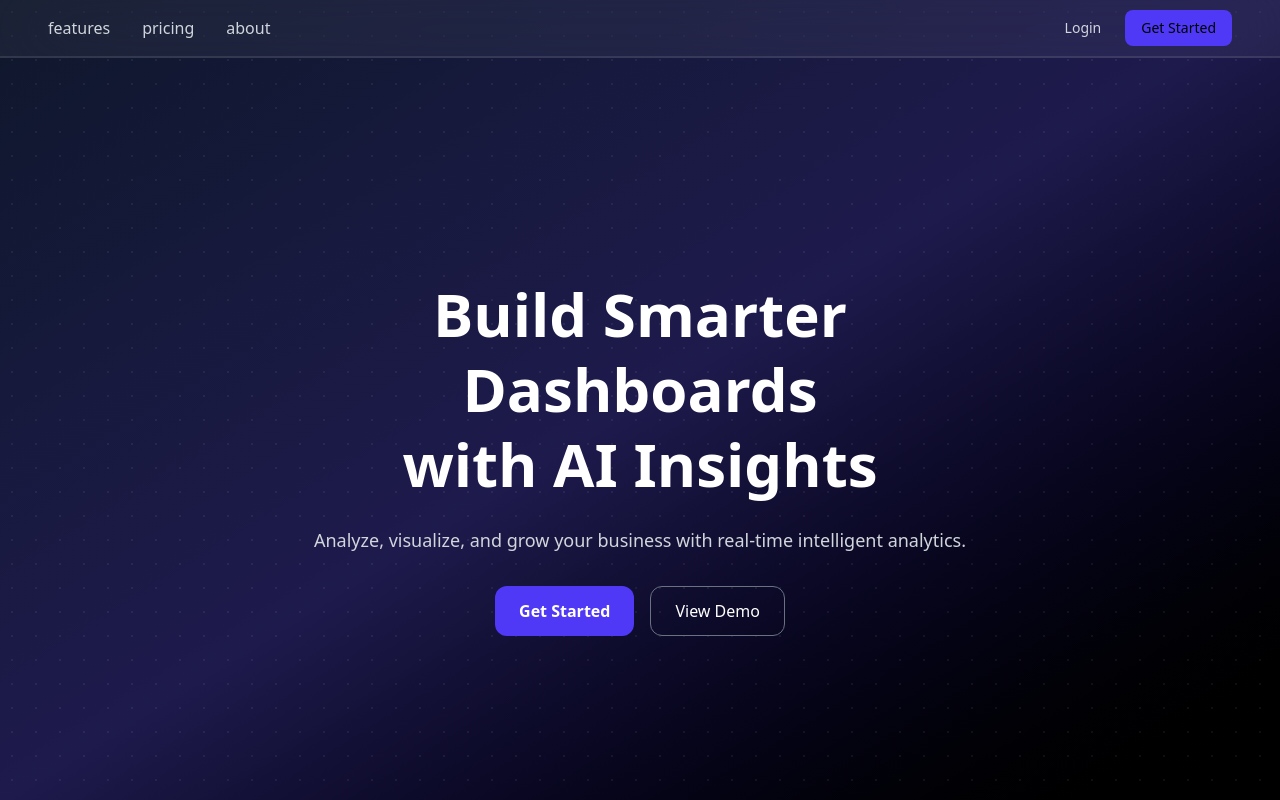
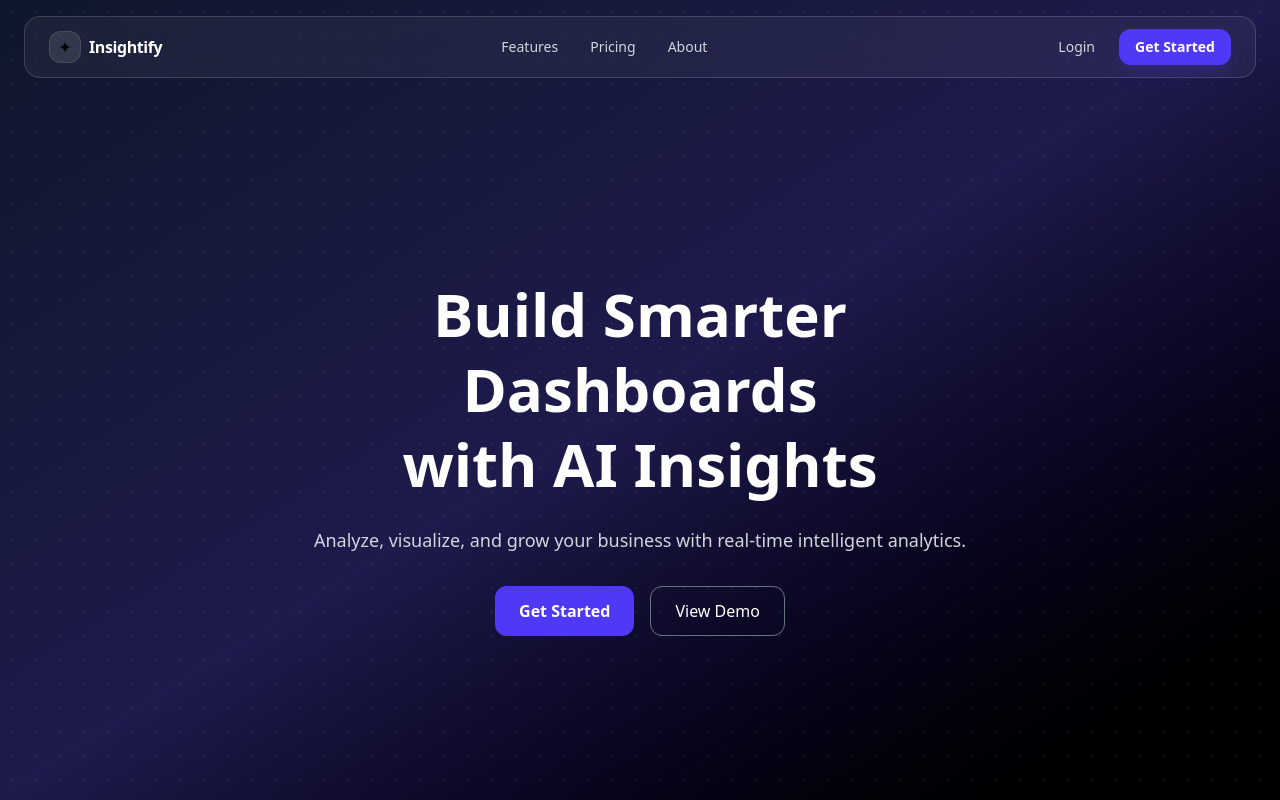
Before and after one commit to seriously0-0/insightify, a Next.js app: page / in a window 1280 px wide. Shown: the top 800 px of the page. Built offline with nearby package versions, Linux system fonts and the light colour scheme.

Commit message:
feat: set first layout

```diff
--- a/src/components/layout/Navbar.tsx
+++ b/src/components/layout/Navbar.tsx
@@ -1,28 +1,43 @@
-"use client"
+"use client";
 
-import Link from "next/link"
+import Link from "next/link";
 
+const navItems = [
+  { label: "Features", href: "#features" },
+  { label: "Pricing", href: "#pricing" },
+  { label: "About", href: "#about" },
+];
 
-const navItem = [
-    {lable:'features',href:'#features'},
-    {lable:'pricing',href:'#pricing'},
-    {lable:'about',href:'#about'},
-]
-export default function Navbar(){
-    return(
-        <nav className="fixed top-0 w-full z-50 backdrop-blur-2xl bg-white/5 border-b border-white/10 ">
-            {/* <div className="max-w-7xl mx-auto px-6 py-4 flex items-center justify-between">
-                <Link href="/" className="text-xl font-bold text-white"></Link>
-            </div> */}
-            <div className="flex items-center justify-between border-b border-white/10 px-12 py-2">
-                <div className="hidden md:flex gap-8 text-gray-300 items-center py-2">
-                    {navItem.map((item)=>(
-                    <Link key={item.href}
-                    href={item.href} className="hover:text-white transition">
-                        {item.lable}
+export default function Navbar() {
+  return (
+    <nav className="fixed top-0 w-full z-50">
+      <div className="mx-auto max-w-7xl px-6">
+        <div className="mt-4 rounded-2xl border border-white/15 bg-white/5 backdrop-blur-2xl">
+          <div className="flex items-center justify-between px-4 py-3 md:px-6">
+            {/* Logo */}
+            <Link href="/" className="flex items-center gap-2">
+              <span className="inline-flex h-8 w-8 items-center justify-center rounded-xl bg-white/10 border border-white/10">
+                ✦
+              </span>
+              <span className="text-white font-semibold tracking-tight">
+                Insightify
+              </span>
+            </Link>
+
+            {/* Links */}
+            <div className="hidden md:flex items-center gap-2">
+              {navItems.map((item) => (
+                <Link
+                  key={item.href}
+                  href={item.href}
+                  className="px-3 py-2 rounded-xl text-sm text-gray-300 hover:text-white hover:bg-white/5 transition"
+                >
+                  {item.label}
                 </Link>
               ))}
             </div>
+
+            {/* CTA */}
             <div className="flex items-center gap-3">
               <Link
                 href="#"
@@ -30,11 +45,14 @@ export default function Navbar(){
               >
                 Login
               </Link>
-                    <button className="px-4 py-2 rounded-lg bg-indigo-600 hover:bg-indigo-500 transition text-sm font-medium">
+
+              <button className="px-4 py-2 rounded-xl bg-indigo-600 hover:bg-indigo-500 transition text-sm font-semibold text-white shadow-lg shadow-indigo-600/20">
                 Get Started
               </button>
             </div>
           </div>
+        </div>
+      </div>
     </nav>
-    )
+  );
 }
```
Lines whose indentation alone changed are shown as unchanged.
